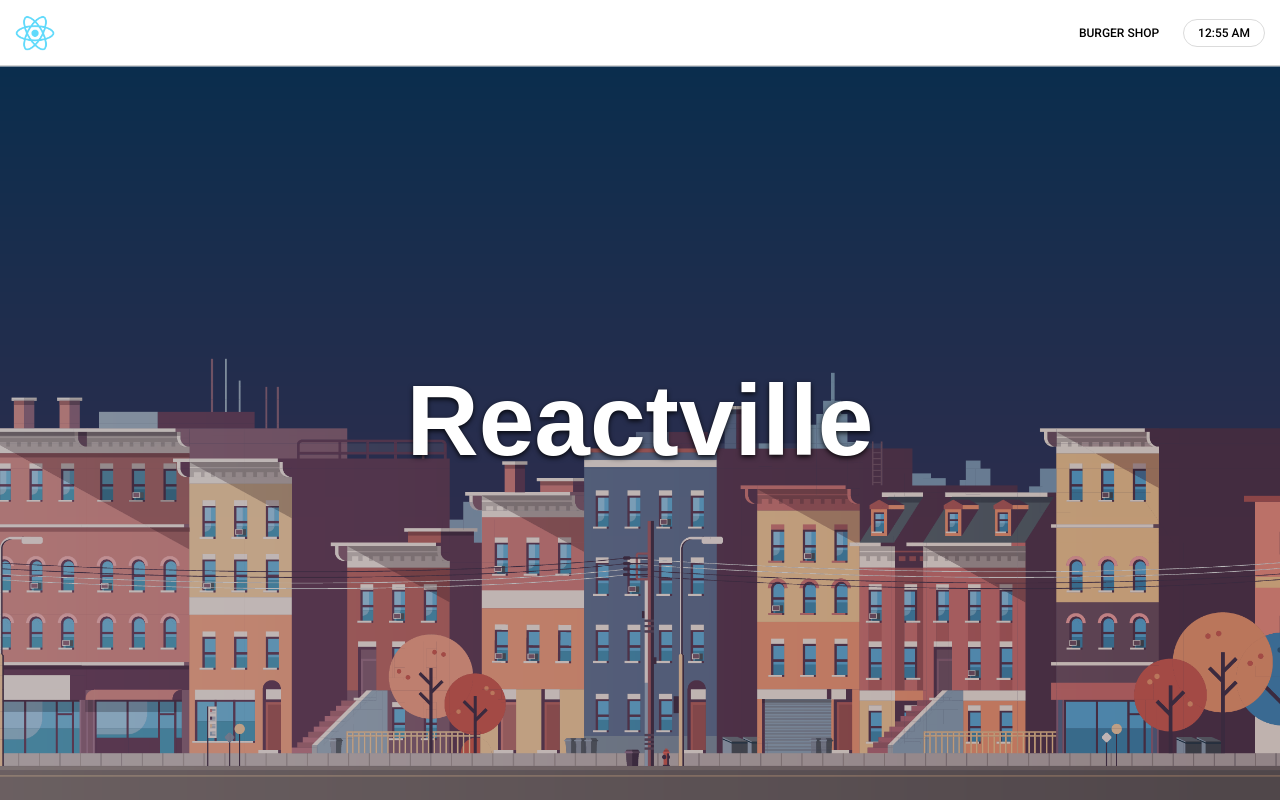
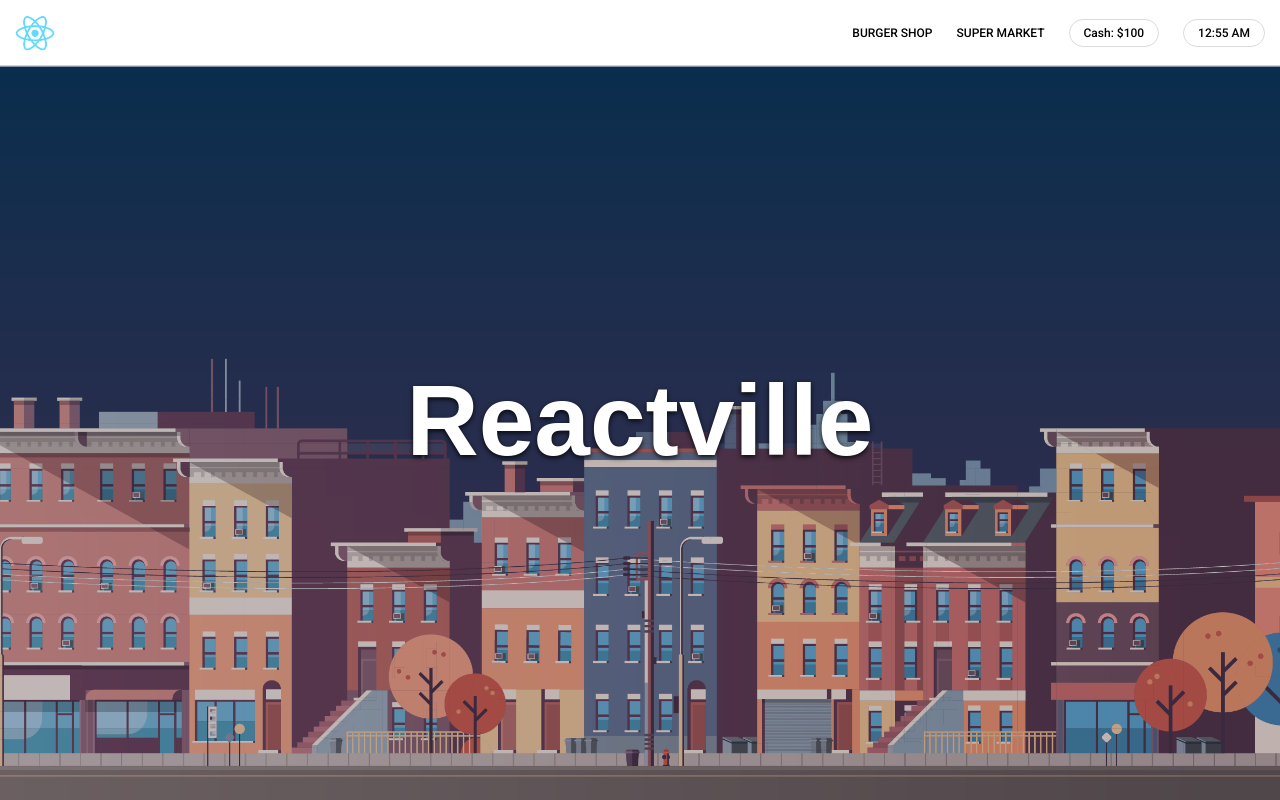
Before and after one commit to Cazier92/reactville, a React (Create React App) app: page / in a window 1280 px wide. Built offline with nearby package versions, Linux system fonts and the light colour scheme; a web font is replaced by a local one.

Commit message:
add wallet to navbar, stub up handleExchange in app.jsx

```diff
--- a/src/App.jsx
+++ b/src/App.jsx
@@ -4,20 +4,25 @@ import './styles/App.css'
 import Nav from './Components/Nav/Nav'
 import { useState } from 'react'
 
-
 // Components
 import Landing from './Components/Landing/Landing'
 import BurgerShop from './Components/BurgerShop/BurgerShop'
+import SuperMarket from './Components/SuperMarket/SuperMarket'
 
 const App = () => {
   const [daytime, setDaytime] = useState(true)
+  const [cash, setCash] = useState(100)
+  const handleExchange = (amt) => {
+    setCash()
+  }
   return (
     <>
-    <Nav setDaytime={setDaytime}/>
+    <Nav setDaytime={setDaytime} cash={cash}/>
     <main>
       <Routes>
         <Route path='/' element={<Landing daytime={daytime}/>}/>
         <Route path='/burgers' element={<BurgerShop />}/>
+        <Route path='/market' element={<SuperMarket />} setCash={setCash}/>
       </Routes>
     </main>
     </>
--- a/src/Components/Nav/Nav.jsx
+++ b/src/Components/Nav/Nav.jsx
@@ -2,12 +2,15 @@
 import Logo from '../../assets/react-logo.png'
 import { NavLink } from 'react-router-dom'
 import Clock from './Clock'
+import Wallet from './Wallet'
 
-const Nav = ({setDaytime}) => {
+const Nav = ({setDaytime, cash}) => {
   return (
     <nav className="navigation-bar">
       <NavLink to='/' id='logo'><img src={Logo} alt="" /></NavLink>
       <NavLink to='/burgers'>BURGER SHOP</NavLink>
+      <NavLink to='/market'>SUPER MARKET</NavLink>
+      <Wallet cash={cash}/>
       <Clock setDaytime={setDaytime}/>
     </nav>
   )
--- a/src/Components/Nav/Wallet.jsx
+++ b/src/Components/Nav/Wallet.jsx
@@ -1,7 +1,7 @@
 
-const Wallet = () => {
+const Wallet = ({cash}) => {
   return (
-    <p className="display-items">Cash: $</p>
+    <p className="display-items">Cash: ${cash}</p>
   )
 }
 
```
